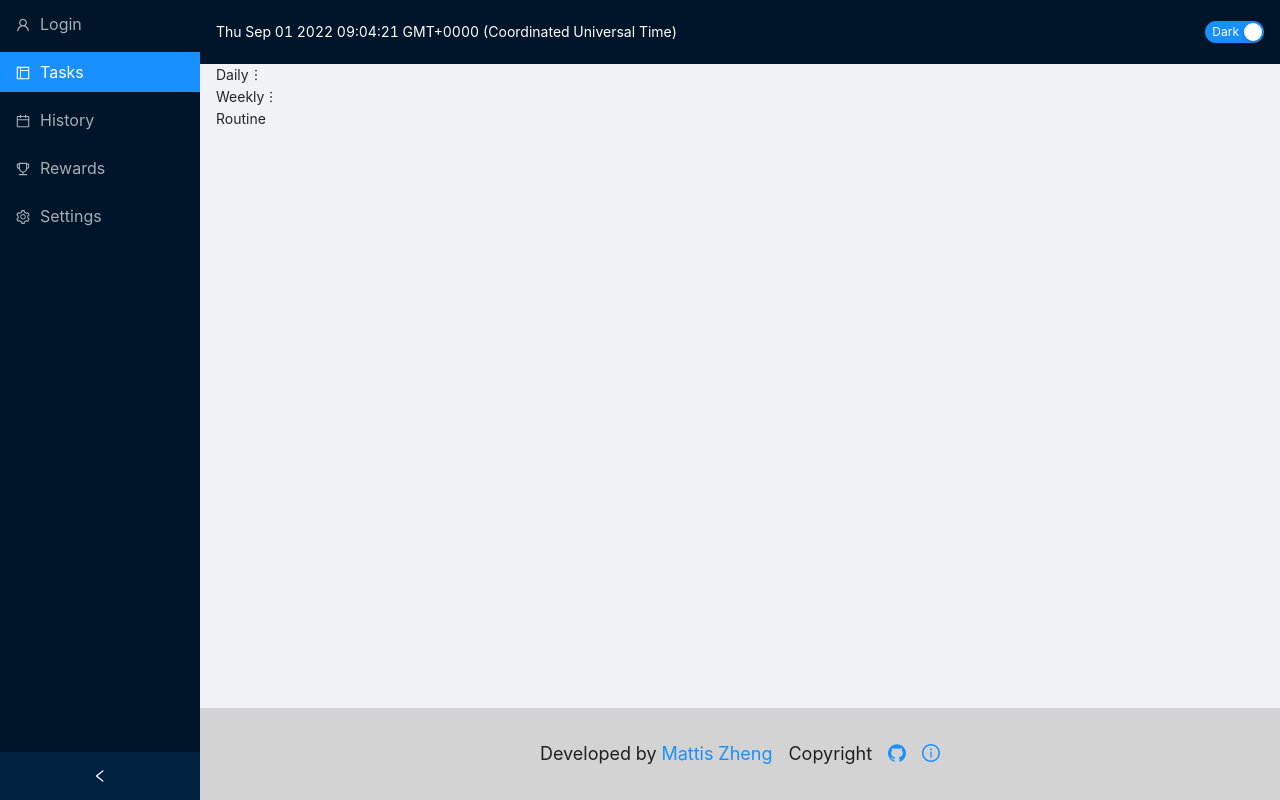
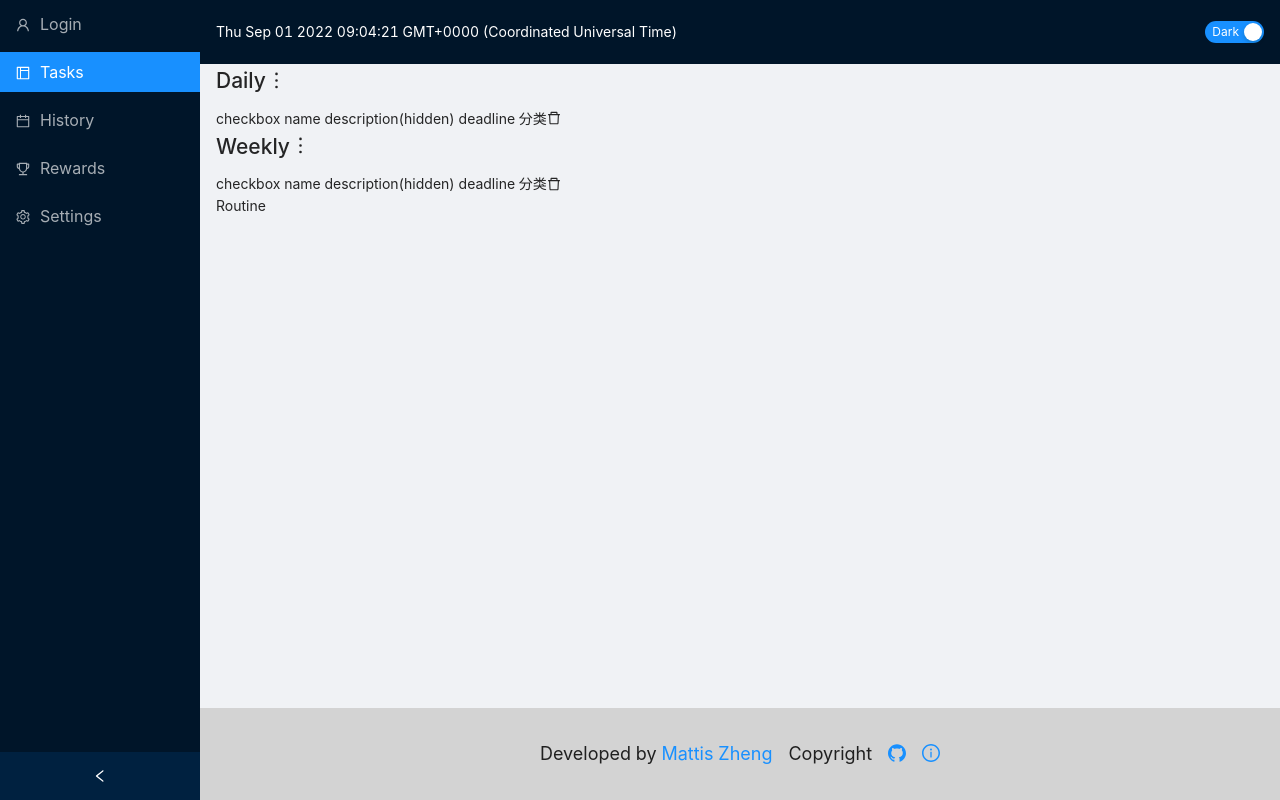
Before and after one commit to MattisZheng/sisyphus_stone, a React (Vite) app: page / in a window 1280 px wide. Built offline with nearby package versions, Linux system fonts and the light colour scheme.

Commit message:
update task layout

```diff
--- a/src/components/Daily.jsx
+++ b/src/components/Daily.jsx
@@ -6,9 +6,13 @@ import { MoreOutlined } from "@ant-design/icons";
 const Daily = () => {
   return (
     <div>
-      Daily
-
-      <MoreOutlined />
+      <h2>
+        Daily
+        <MoreOutlined />
+      </h2>
+      <div>
+        <Task />
+      </div>
     </div>
   );
 };
--- a/src/components/Task.jsx
+++ b/src/components/Task.jsx
@@ -10,7 +10,11 @@ import { DeleteOutlined } from '@ant-design/icons';
 const Task = () => {
   return (
     <div>
-      Taskbox
+      checkbox
+      name
+      description(hidden)
+      deadline
+      分类
       <DeleteOutlined />
     </div>
   );
--- a/src/components/Weekly.jsx
+++ b/src/components/Weekly.jsx
@@ -6,8 +6,14 @@ import { MoreOutlined } from "@ant-design/icons";
 const Weekly = () => {
   return (
     <div>
-      Weekly
-      <MoreOutlined />
+      <h2>
+        Weekly
+        <MoreOutlined />
+      </h2>
+
+      <div>
+        <Task />
+      </div>
     </div>
   );
 };
```
